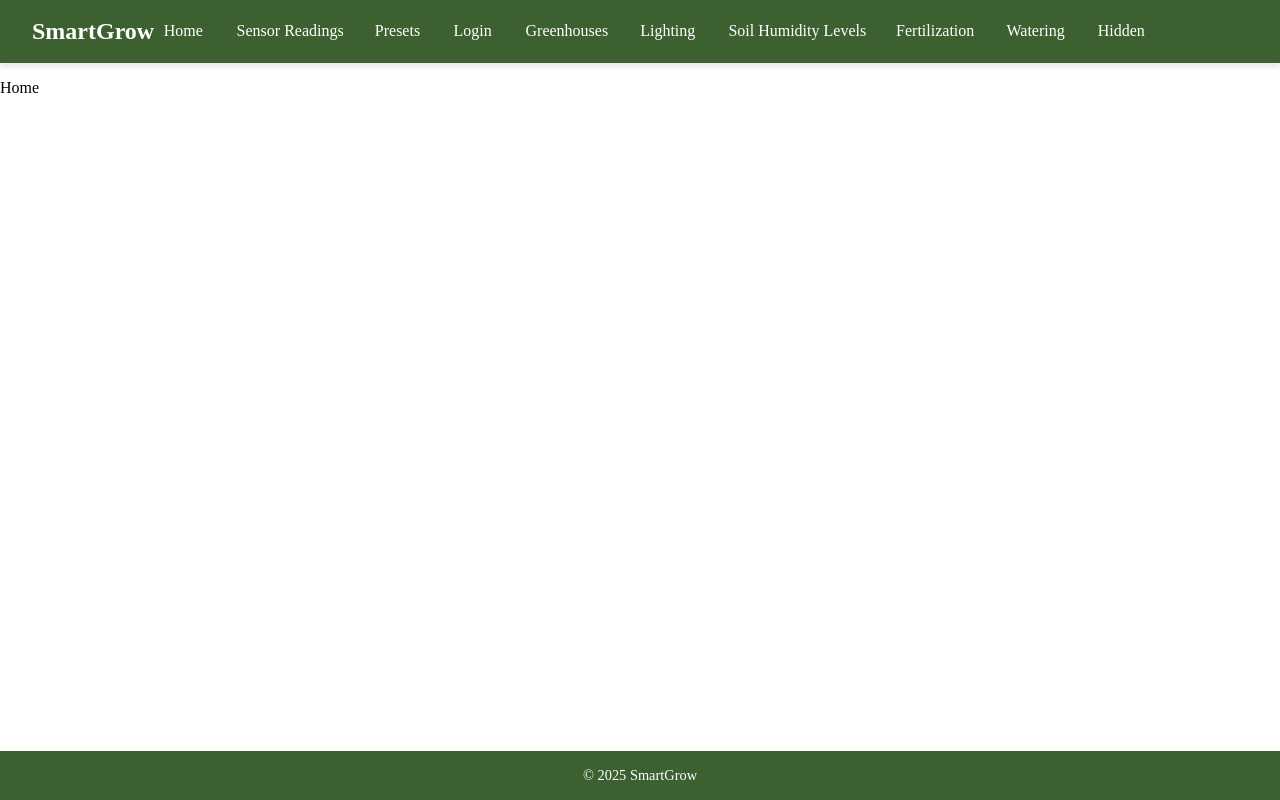
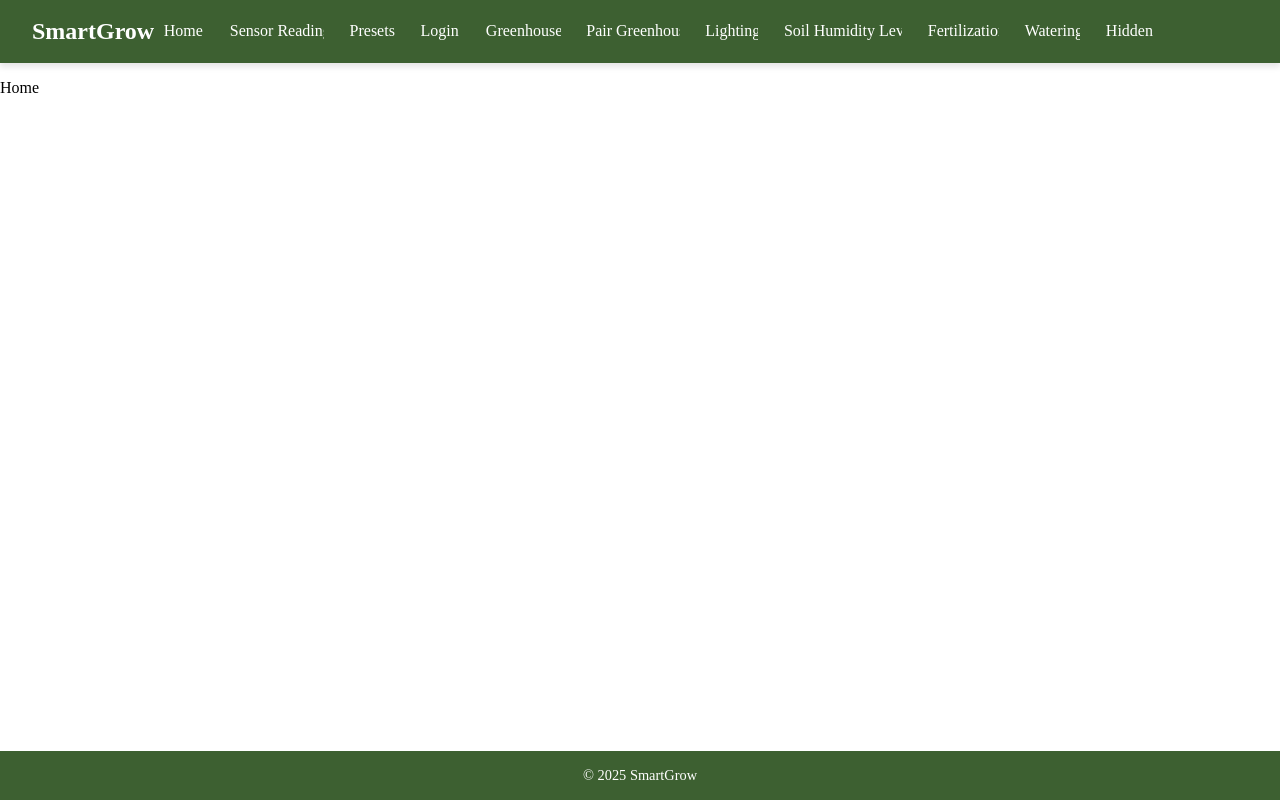
Before and after one commit to AlexaKelemen/SmartGrow_Frontend, a React (Vite) app: page / in a window 1280 px wide. Built offline with nearby package versions, Linux system fonts and the light colour scheme.

Commit message:
fixing pair page

```diff
--- a/src/pages/views/GreenhousePage.jsx
+++ b/src/pages/views/GreenhousePage.jsx
@@ -8,10 +8,10 @@
 import React from "react";
 import "@/styles/pages/greenhouse.css";
 import { useNavigate } from "react-router-dom";
-import GreenhouseCard from "@/components/GreenhouseCard"; // ✅ the reusable component
+import GreenhouseCard from "@/components/GreenhouseCard";
 import greenhouse from "@/pages/viewmodels/Greenhouses.js";
 
-// ✅ Main greenhouse dashboard page
+
 const GreenhousePage = () => {
   const navigate = useNavigate();
 
--- a/src/router.jsx
+++ b/src/router.jsx
@@ -8,6 +8,7 @@ import GreenhousesPage from '@/pages/views/GreenhousePage';
 import EditPresetPage from "@/pages/views/EditPresetPage";
 import { element } from 'prop-types';
 import LightingPage from './pages/views/LightingPage';
+import PairGreenhousePage from "./pages/views/PairGreenhousePage";
 
 import SoilHumidityPage from './pages/views/SoilHumidityPage';
 
@@ -54,6 +55,12 @@ const routes = [
                 element: <GreenhousesPage />,
                 navLabel: 'Greenhouses',
             },
+            {
+                path: 'pair-greenhouse',
+                element: <PairGreenhousePage />,
+                navLabel: 'Pair Greenhouse'
+              },
+
             {
                 path: 'lighting',
                 element: <LightingPage />,
```
